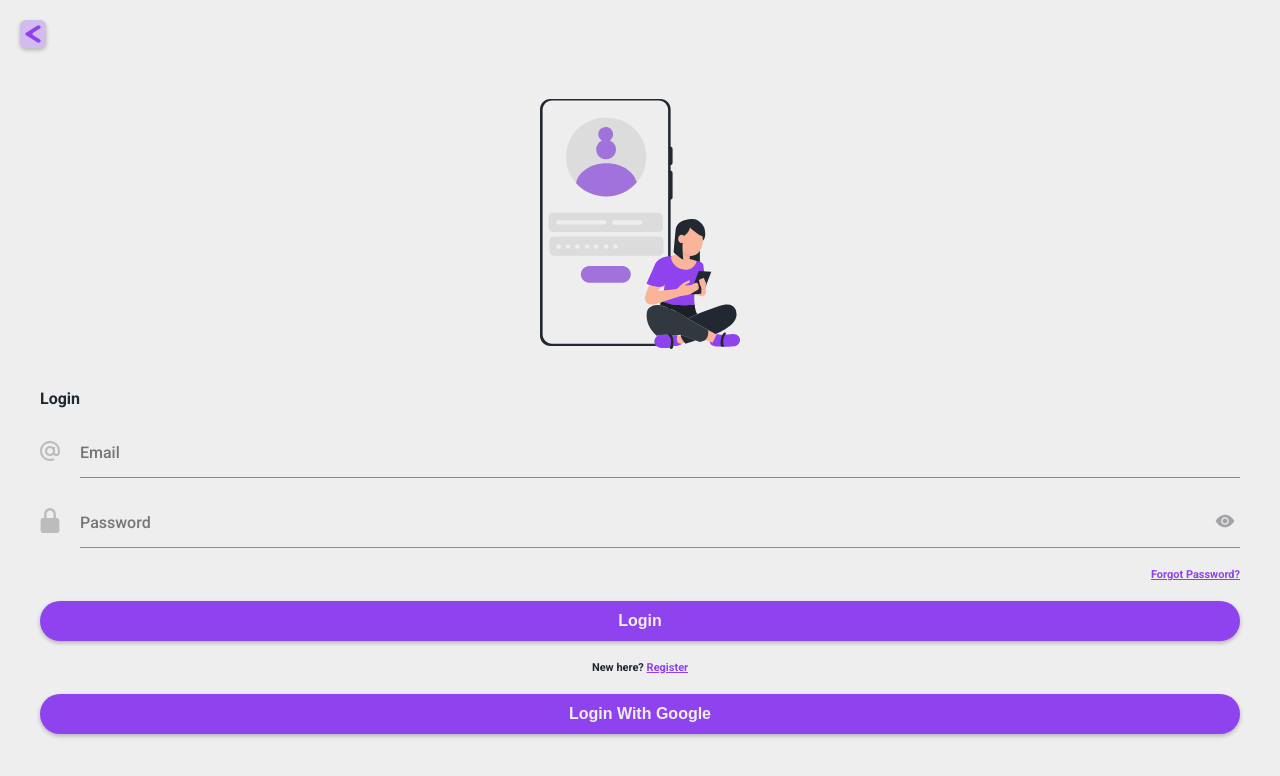
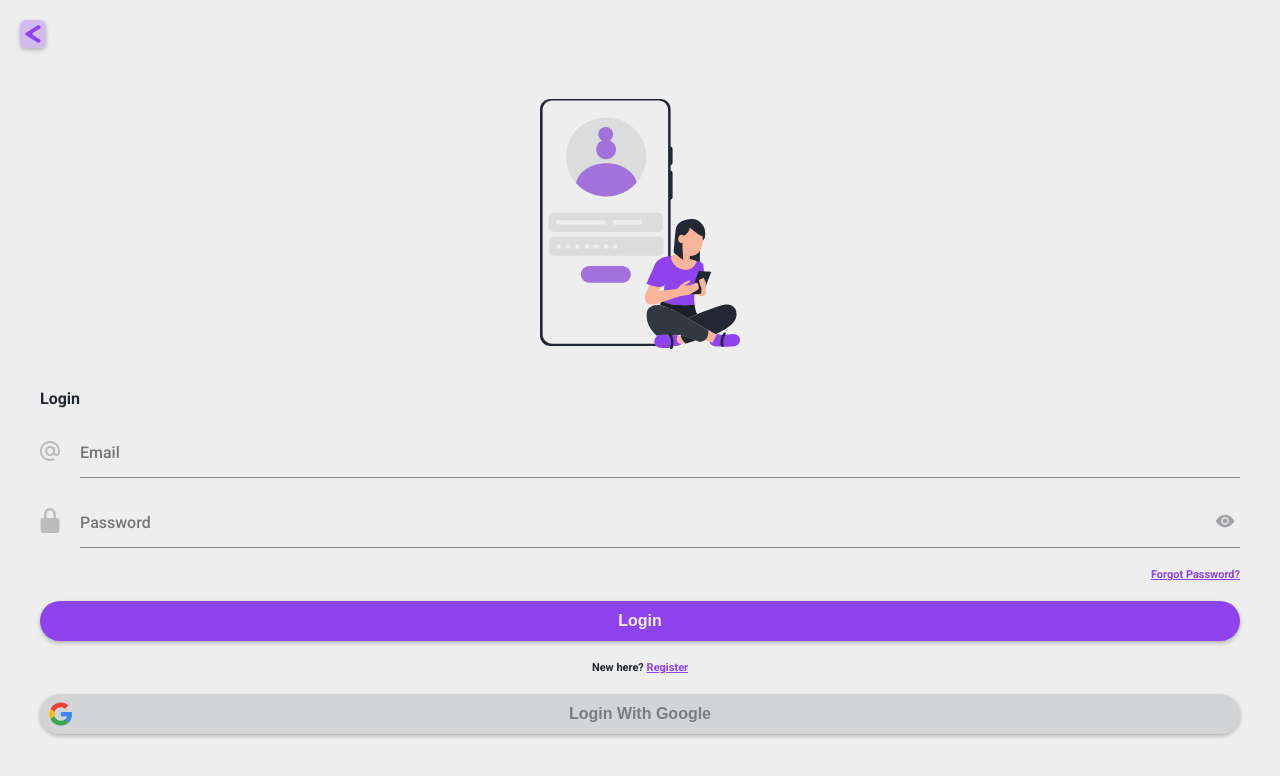
Before and after one commit to Hector14oo/movies-app, a Next.js app: page /login in a window 1280 px wide. Shown: the top 776 px of the page. Built offline with nearby package versions, Linux system fonts and the light colour scheme; no server answers.

Commit message:
update styles

```diff
--- a/src/containers/Login.tsx
+++ b/src/containers/Login.tsx
@@ -4,7 +4,12 @@ import Link from 'next/link';
 import { useRouter } from 'next/navigation';
 
 import { MouseEvent, useEffect, useState } from 'react';
-import { ButtonNormal, InputEmail, InputPassword } from '@components';
+import {
+  ButtonGoogle,
+  ButtonNormal,
+  InputEmail,
+  InputPassword,
+} from '@components';
 import { LoginFigure } from 'assets/figures';
 
 import { useGoogleAuth } from '@hooks/useGoogleAuth';
@@ -50,10 +55,7 @@ export function Login() {
         <span>
           New here? <Link href={'/account/register'}>Register</Link>
         </span>
-        <ButtonNormal
-          text='Login With Google'
-          onClick={handleClick}
-        />
+        <ButtonGoogle onClick={handleClick} />
       </form>
     </main>
   );
--- a/src/styles/components/Buttons.module.css
+++ b/src/styles/components/Buttons.module.css
@@ -33,3 +33,36 @@
   fill: var(--C2);
   pointer-events: none;
 }
+
+.Google {
+  width: 100%;
+  height: 40px;
+  display: grid;
+  place-items: center;
+  position: relative;
+
+  font-weight: 700;
+  font-size: var(--SMALL);
+  color: var(--C3-80);
+
+  border-radius: 100px;
+  background-color: var(--GOOGLE);
+  box-shadow: var(--SHADOW);
+  text-decoration: none;
+}
+.Google i {
+  width: fit-content;
+  height: fit-content;
+  margin: auto 8px;
+  display: grid;
+  place-items: center;
+
+  position: absolute;
+  left: 0;
+  top: 0;
+  bottom: 0;
+}
+.Google i svg {
+  width: 26px;
+  height: 26px;
+}
--- a/src/styles/globals.css
+++ b/src/styles/globals.css
@@ -12,6 +12,7 @@
   --BAD: #f15a59;
   --MEH: #f9d949;
   --GOOD: #9ae66e;
+  --GOOGLE: rgb(57, 62, 70, 0.15);
 
   /* LINEAR GRADIENT */
   --GRADIENT: linear-gradient(
```
